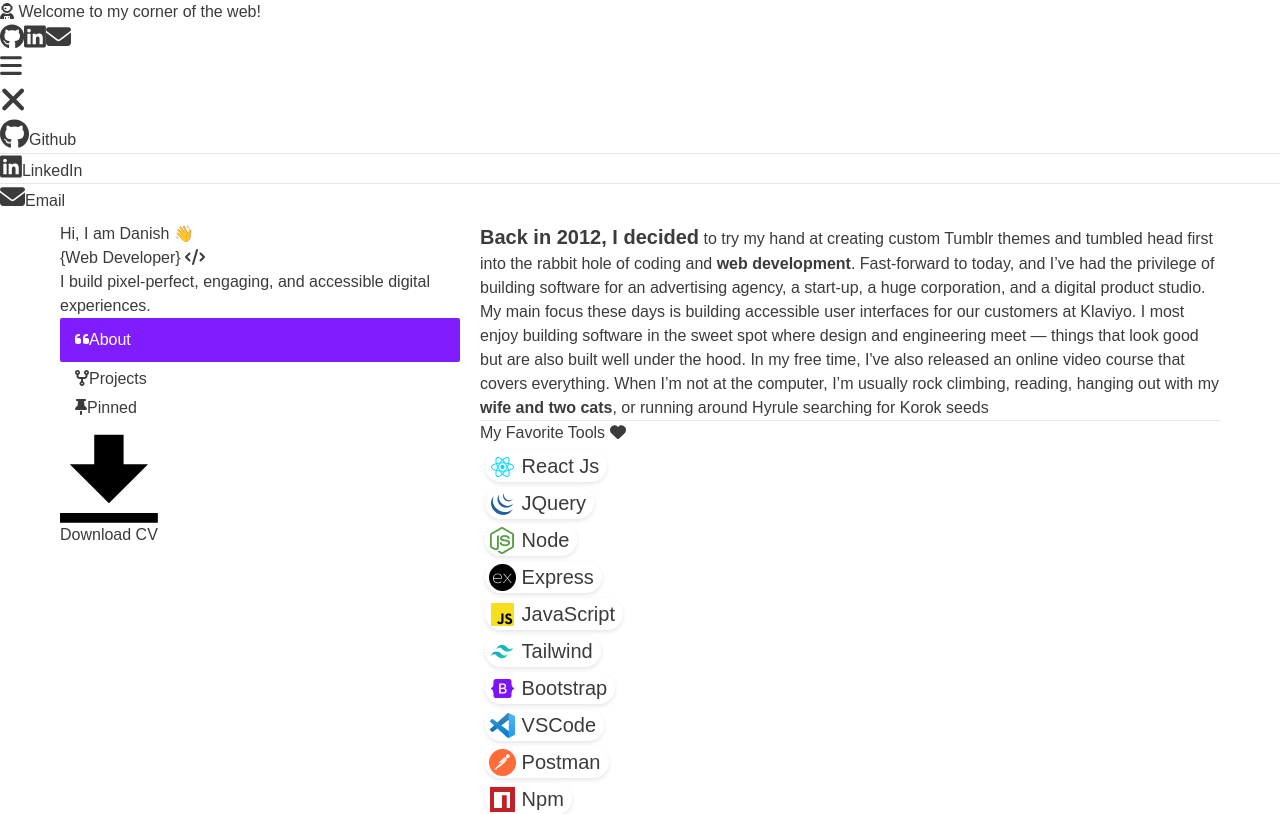
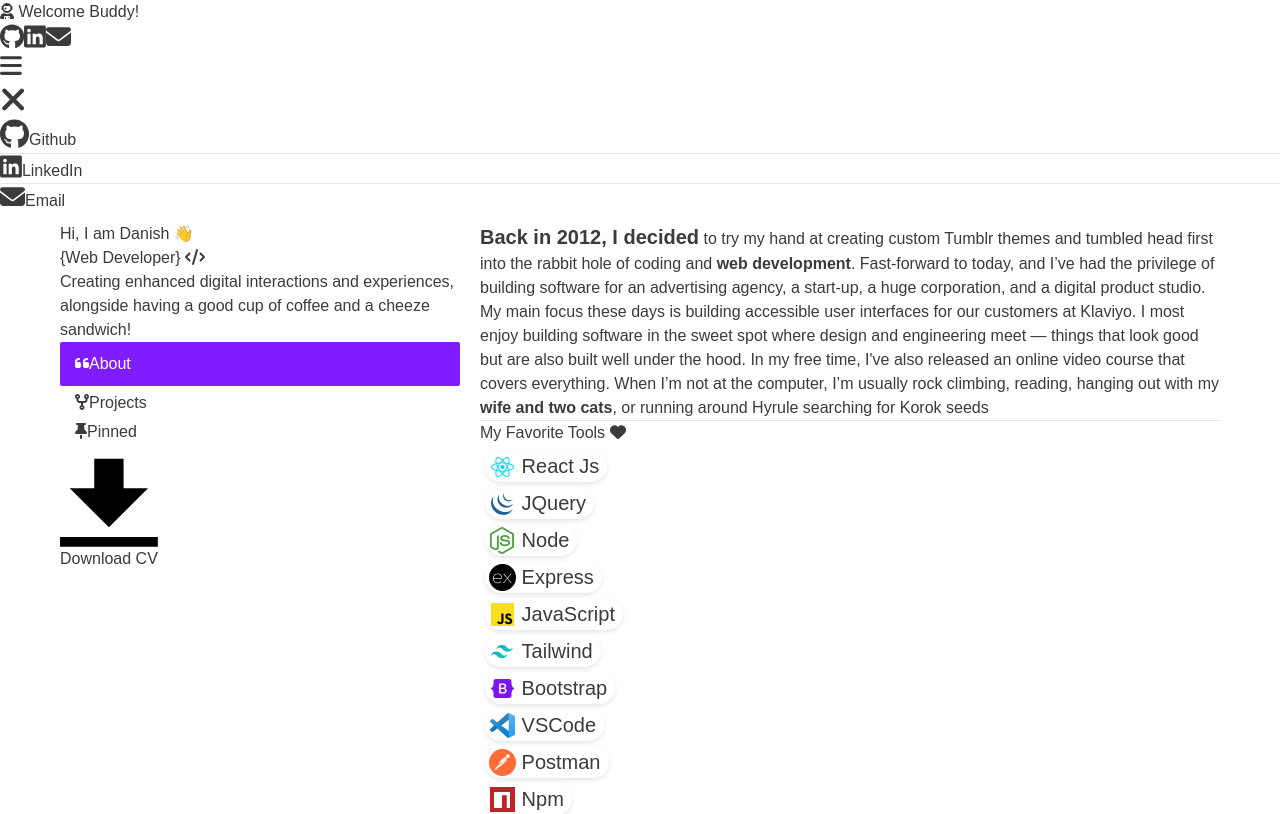
Before and after one commit to danishofcodes/tokensandbraces, a React (Vite) app: page / in a window 1280 px wide. Shown: the top 814 px of the page. Built offline with nearby package versions, Linux system fonts and the light colour scheme; a web font is replaced by a local one.

Commit message:
minor changes

```diff
--- a/src/components/MainSection.jsx
+++ b/src/components/MainSection.jsx
@@ -5,7 +5,7 @@
 import { faCodeFork } from '@fortawesome/free-solid-svg-icons';
 import { faQuoteLeft } from '@fortawesome/free-solid-svg-icons';
 import { faCode } from '@fortawesome/free-solid-svg-icons';
-import { Routes, Route, Link, useLocation, Switvh } from 'react-router-dom';
+import { Routes, Route, Link, useLocation } from 'react-router-dom';
 import Pinned from './Pinned';
 import Info from './Info';
 import Projects from './Projects';
@@ -21,7 +21,7 @@
 
                 <h1 className="text-4xl font-bold tracking-tight text-[#3b3b3b] sm:text-5xl">Hi, I am Danish 👋</h1>
                 <h2 className="mt-3 text-lg  tracking-tight sm:text-xl text-green-500 font-bold">&#123;Web Developer&#125; <FontAwesomeIcon icon={faCode} /></h2>
-                <p className="mt-4 max-w-xs leading-normal">I build pixel-perfect, engaging, and accessible digital experiences.</p>
+                <p className="mt-4 max-w-xs leading-normal">Creating enhanced digital interactions and experiences, alongside having a good cup of coffee and a cheeze sandwich!</p>
 
 
                 <div className='navPoints mt-3' >
--- a/src/components/Navbar.jsx
+++ b/src/components/Navbar.jsx
@@ -12,8 +12,8 @@
   }
   return (
     <nav className="flex items-center justify-between max-w-8xl mx-auto px-4 py-4 bg-neutral-100 h-16 lg:px-8">
-      <div className="text-slate-700 dark:text-slate-200 text-md  leading-6 font-semibold">
-       <FontAwesomeIcon icon={faUserAstronaut} className='text-2xl '/> Welcome to my corner of the web!
+      <div className="text-slate-700 text-md  leading-6 font-semibold">
+       <FontAwesomeIcon icon={faUserAstronaut} className='text-2xl '/> Welcome Buddy!
       </div>
       <div className="hidden  lg:flex items-center space-x-4">
         <a href="https://github.com/danishofcodes" target="_blank" className="text-slate-700 dark:text-slate-200 text-sm leading-6 font-semibold lg:flex items-center hover:text-[#801DFF] "><FontAwesomeIcon icon={faGithub} style={{ fontSize: '25px' }} /></a>
```
